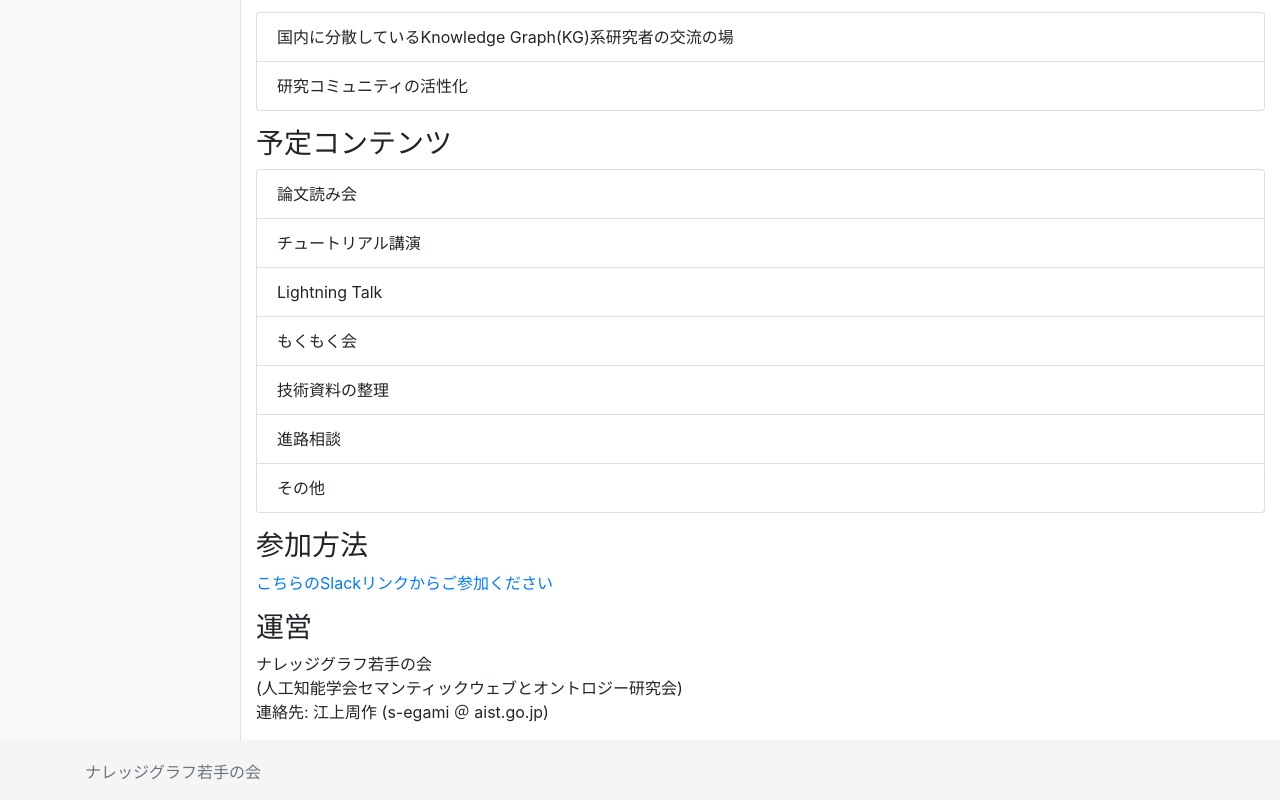
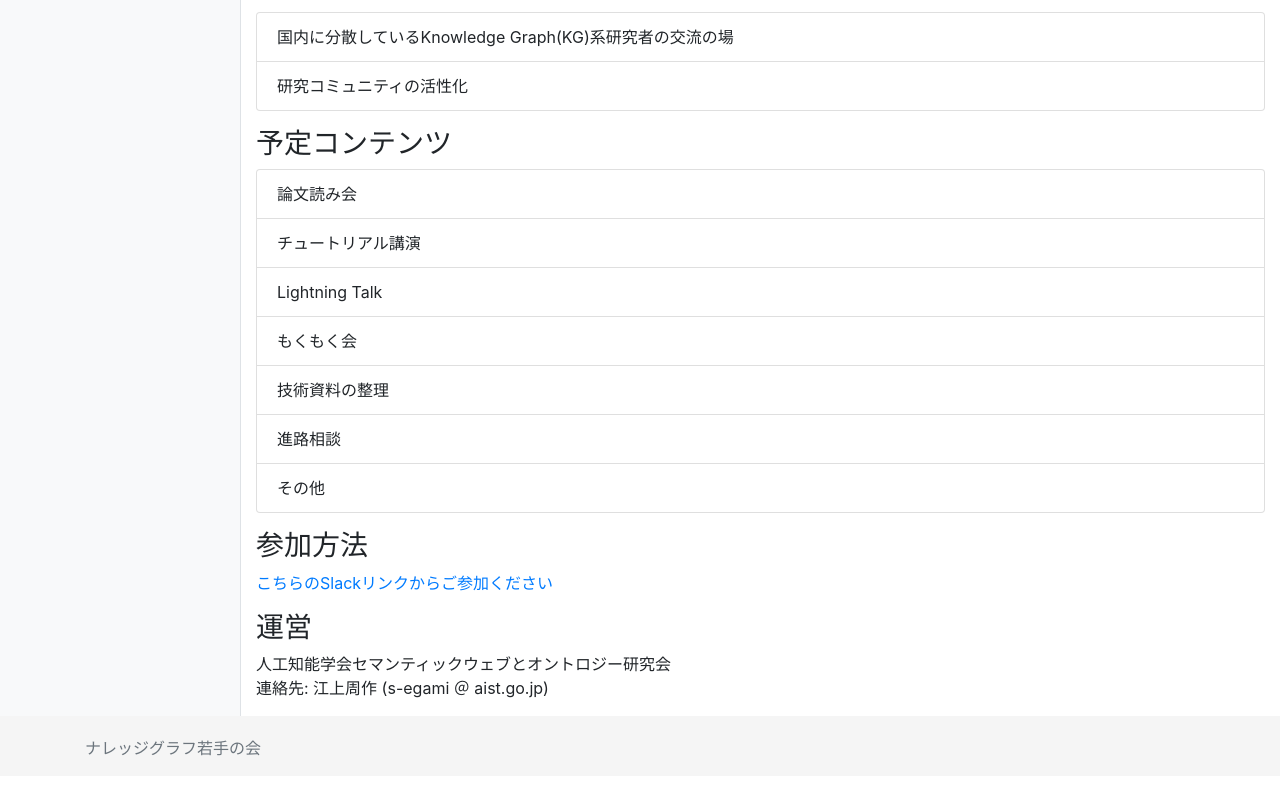
Before and after one commit to knowledgegraph-yra/knowledgegraph-yra.github.io, a plain HTML site: page docs/index.html in a window 1280 px wide. Shown: the part 538-1338 px from the top of the page. After the commit the page ends 1314 px from the top, so only its background shows below. Drawn offline with Linux system fonts and the light colour scheme.

Commit message:
fix contact info

```diff
--- a/docs/index.html
+++ b/docs/index.html
@@ -80,8 +80,7 @@
 </p>
 <h3>運営</h3>
 <p>
-ナレッジグラフ若手の会<br>
-(人工知能学会セマンティックウェブとオントロジー研究会)
+人工知能学会セマンティックウェブとオントロジー研究会
 <br>
 連絡先:
 江上周作 (s-egami ＠ aist.go.jp)
```
